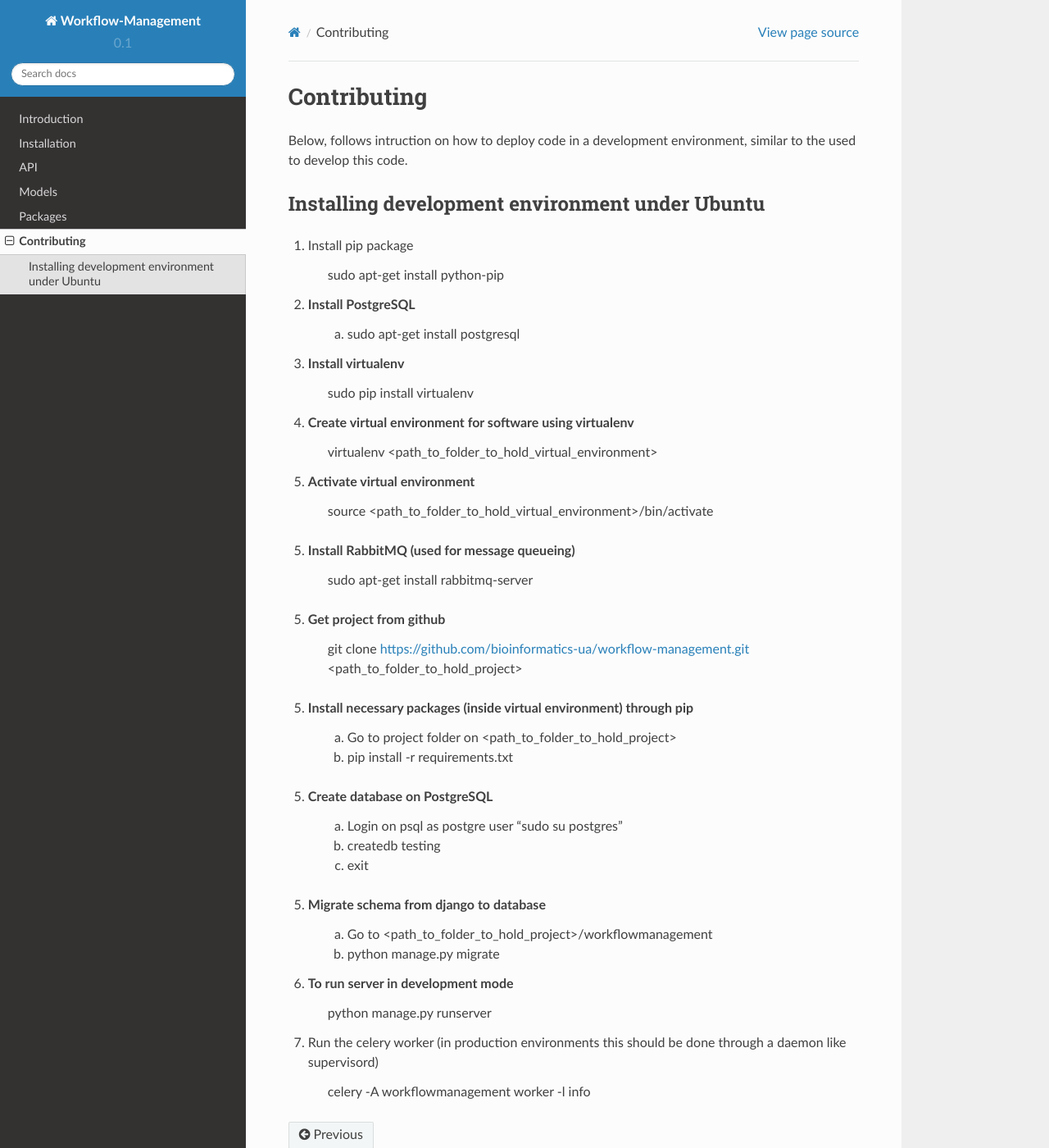
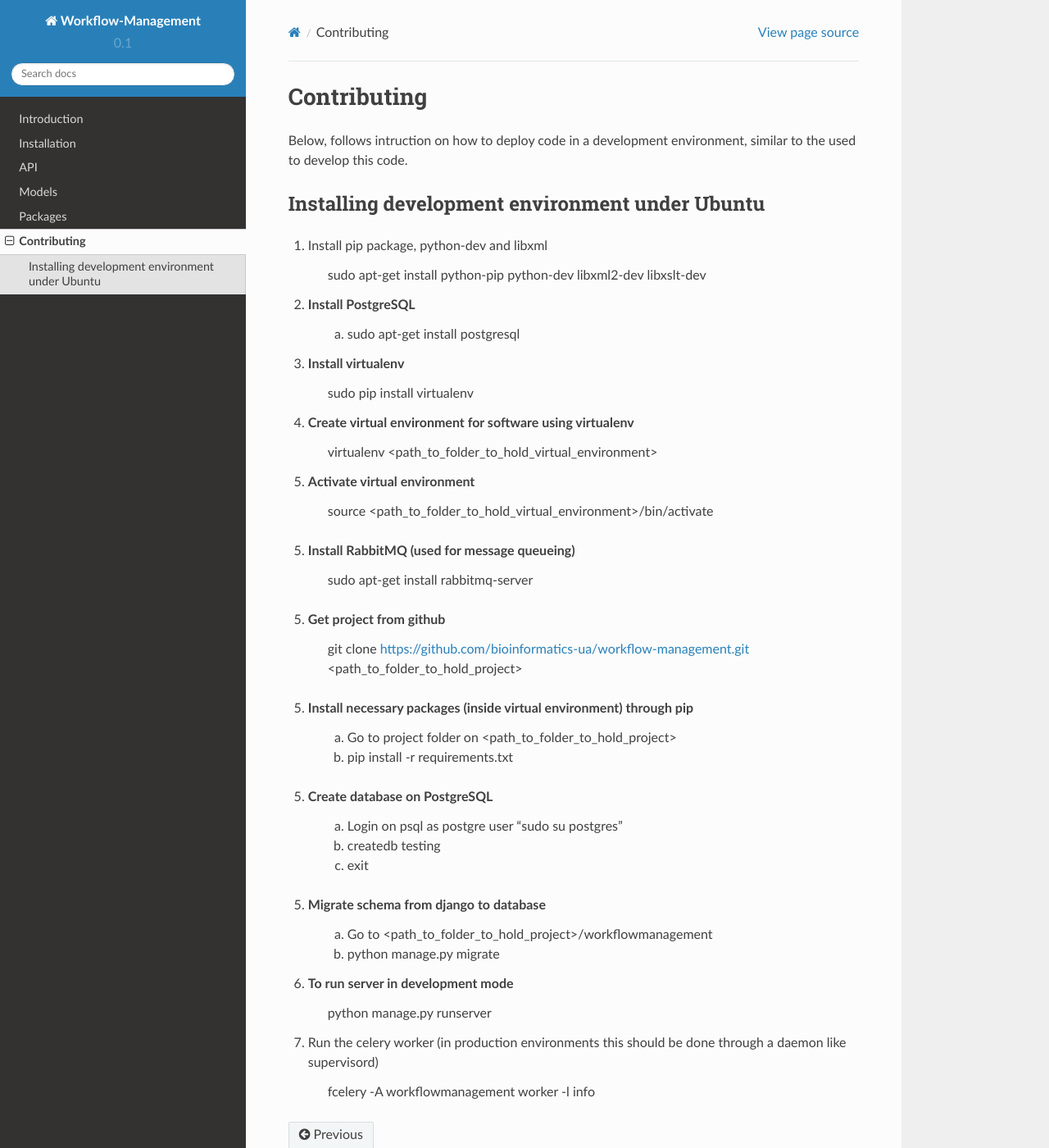
Before and after one commit to bioinformatics-ua/taska, a Sphinx documentation site: the page built from documentation/source/contributing.rst, in a window 1280 px wide and 1400 px high. Shown: the whole window at 82% size. Built offline with Sphinx 7.4.7 and the Read the Docs theme 2.0.0, drawn with Linux system fonts in a browser that asks for light colours; formulas are drawn with MathJax 3.

```diff
--- a/documentation/source/contributing.rst
+++ b/documentation/source/contributing.rst
@@ -6,9 +6,9 @@
 Installing development environment under Ubuntu
 -----------------------
 
-1. Install pip package
+1. Install pip package, python-dev and libxml
 
-    sudo apt-get install python-pip
+    sudo apt-get install python-pip python-dev libxml2-dev libxslt-dev
 
 2. Install PostgreSQL
     a)  sudo apt-get install postgresql
@@ -46,4 +46,4 @@
 
 7. Run the celery worker (in production environments this should be done through a daemon like supervisord)
 
-    celery -A workflowmanagement worker -l info
+    fcelery -A workflowmanagement worker -l info
--- a/workflowmanagement/ui/static/js/react-statemachine/component.jsx
+++ b/workflowmanagement/ui/static/js/react-statemachine/component.jsx
@@ -680,7 +680,6 @@
         if(this.props.detailMode === 2)
             mainsize = 'col-md-8';
 
-        console.log(this.state.detailVisible);
         return (
           <div className="react-statemachine row">
           <div className="col-md-12 no-select">
@@ -753,7 +752,6 @@
                             if(lid == undefined){
                                 lid = $e.closest('.state-handler').attr('id');
                             }
-                            console.log(e);
                             StateMachineActions.setDetailVisible(true, lid);
                         },
                         name: <span><i className="fa fa-pencil"></i> Edit</span>
```
Also changed, not shown: 4 other files.
